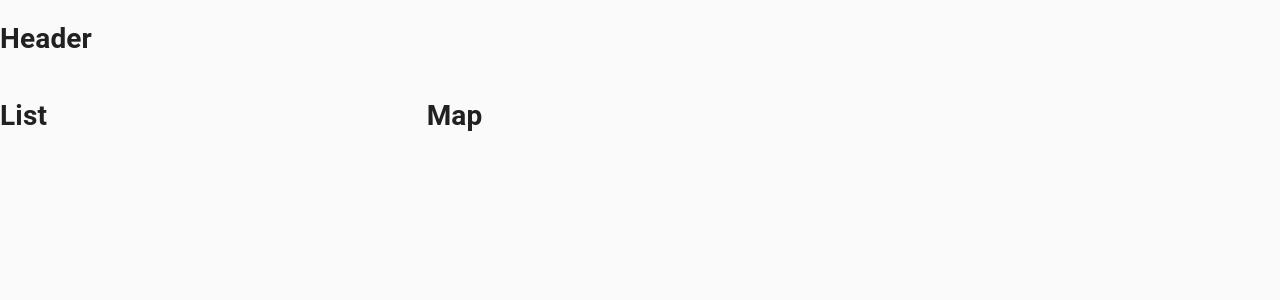
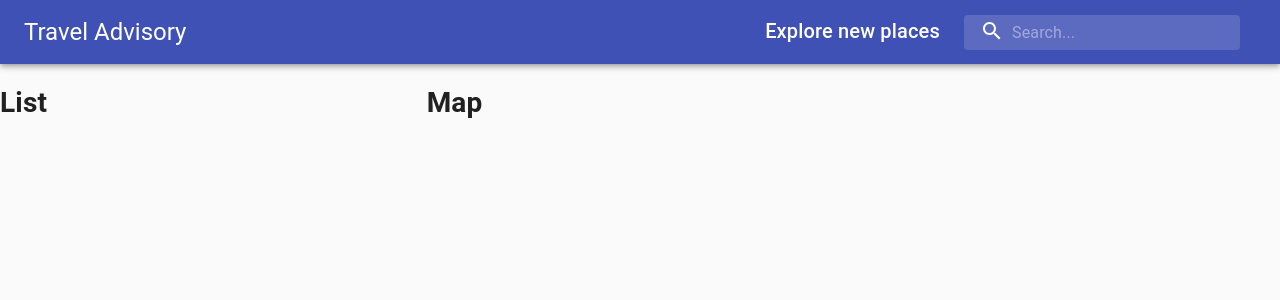
Before and after one commit to 3Mrwhy/travel_advisory, a React (Create React App) app: page / in a window 1280 px wide. Shown: the top 300 px of the page. Built offline with nearby package versions, Linux system fonts and the light colour scheme.

Commit message:
created header component

```diff
--- a/src/components/Header/Header.jsx
+++ b/src/components/Header/Header.jsx
@@ -1,8 +1,35 @@
 import React from 'react';
+import { Autocomplete } from '@react-google-maps/api';
+import { AppBar, Typography, InputBase, Box } from '@material-ui/core';
+import ToolBar from '@material-ui/core/Toolbar';
+import SearchIcon from '@material-ui/icons/Search';
 
+import useStyles from './style';
 const Header = () => {
+    const classes = useStyles();
     return(
-        <h1> Header </h1>
+        <AppBar position='static'>
+            <ToolBar className={classes.toolbar}>
+                <Typography variant="h5" className={classes.title}>
+                    Travel Advisory
+                </Typography>
+
+                <Box display="flex">
+                    <Typography variant="h6" className={classes.title}>
+                        Explore new places
+                    </Typography>
+
+                    {/* <Autocomplete> */}
+                        <div className={classes.search}>
+                            <div className={classes.searchIcon}>
+                                <SearchIcon />
+                            </div>
+                            <InputBase placeholder="Search..." classes={{ root: classes.inputRoot, input: classes.inputInput}}/>
+                        </div>
+                    {/* </Autocomplete> */}
+                </Box>
+            </ToolBar>
+        </AppBar>
     )
 }
 
--- /dev/null
+++ b/src/components/Header/style.js
@@ -0,0 +1,37 @@
+import { alpha,  makeStyles } from '@material-ui/core/styles';
+
+export default makeStyles( (theme) => ({
+    title: {
+        display: 'none',
+        [theme.breakpoints.up( 'sm' )]: {
+            display: 'block',
+        }
+    },
+    search: {
+        position: 'relative',
+        borderRadius: theme.shape.borderRadius,
+        backgroundColor: alpha( theme.palette.common.white, 0.15 ),
+        '&:hover': { backgroundColor: alpha( theme.palette.common.white, 0.25 ) },
+        marginRight: theme.spacing(2),
+        marginLeft: 0,
+        width: '100%',
+        [theme.breakpoints.up( 'sm' )]: { marginLeft: theme.spacing(3), width: 'auto' },
+    },
+    searchIcon: {
+        padding: theme.spacing(0.6,2),
+        height: '100%',
+        position: 'absolute',
+        pointerEvents: 'none',
+    },
+    inputRoot: {
+        color: 'inherit',
+    },
+    inputInput: {
+        padding: theme.spacing( 1, 1, 1, 0 ),
+        paddingLeft: `calc(1em + ${theme.spacing(4)}px)`,
+    },
+    toolbar: {
+        display: 'flex',
+        justifyContent: 'space-between',
+    }
+}) )
```
Also changed, not shown: src/components/List/style.js (added), src/components/Map/style.js (added), src/components/PlaceDetails/style.js (added), 1 other file (tests, documents, lock files or other folders).
